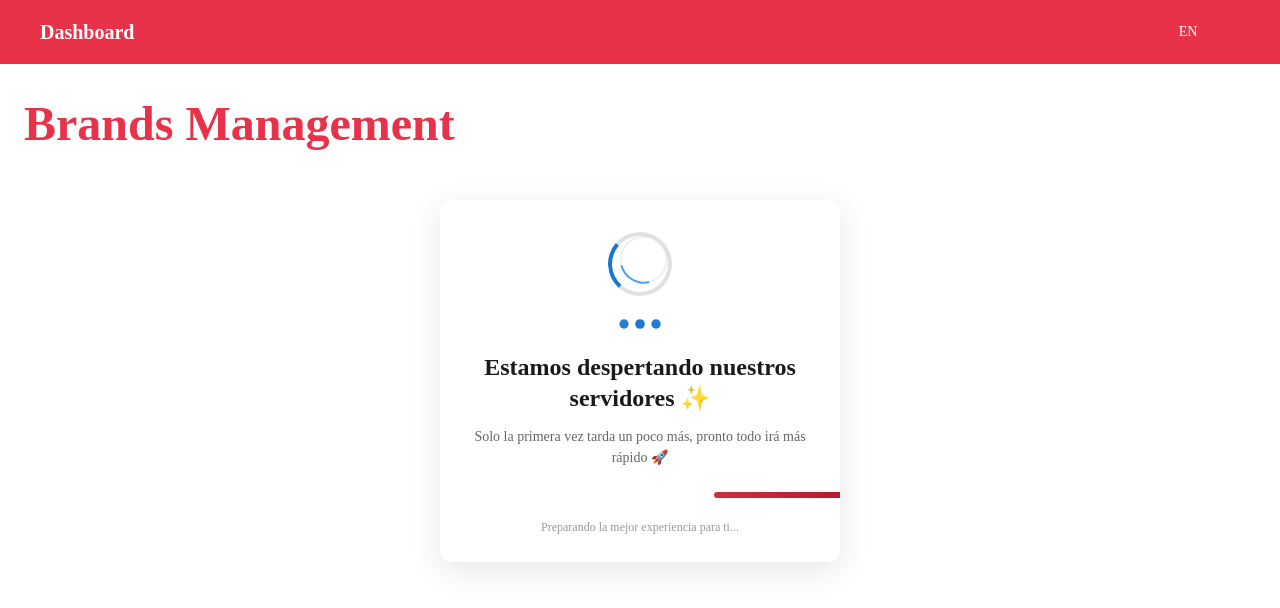
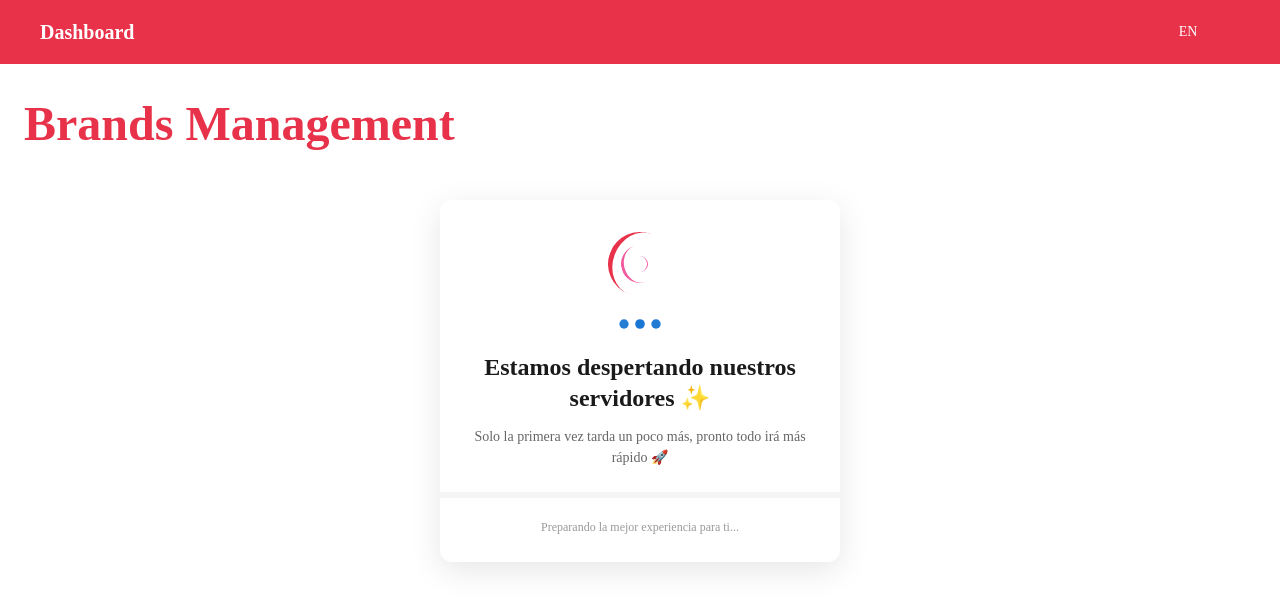
Before and after one commit to ImCrisam/crud_frontend_next_static, a Next.js app: page / in a window 1280 px wide. Shown: the top 608 px of the page. Built offline with nearby package versions, Linux system fonts and the light colour scheme; no server answers; some icons are missing.

Commit message:
component clod start loader

```diff
--- a/app/_components/cold-start-loader.tsx
+++ b/app/_components/cold-start-loader.tsx
@@ -32,33 +32,41 @@ export default function ColdStartLoader() {
         <CardContent sx={{ p: 4, textAlign: "center" }}>
           <Box sx={{ display: "flex", justifyContent: "center", mb: 3 }}>
             <motion.div
-              animate={{ rotate: 360 }}
-              transition={{ duration: 2, repeat: Number.POSITIVE_INFINITY, ease: "linear" }}
+              style={{
+                position: "relative",
+                width: 64,
+                height: 64,
+                padding: "8px 13px 13px 13px",
+                borderTop: `5px solid ${theme.palette.primary.main}`,
+                borderRight: `5px`,
+                borderRadius: "50%",
+              }}
+              animate={{ rotate: -360 }}
+              transition={{ duration: 2.5, repeat: Number.POSITIVE_INFINITY, ease: "linear" }}
             >
-              <Box
-                sx={{
-                  width: 64,
-                  height: 64,
-                  border: "4px solid #e0e0e0",
-                  borderTop: "4px solid #1976d2",
+              <motion.div
+                style={{
+                  width: "100%",
+                  height: "100%",
+                  padding: "11px 7px 11px 11px",
+                  borderRight: `3px solid ${theme.palette.secondary.main}`,
                   borderRadius: "50%",
-                  position: "relative",
                 }}
+                animate={{ rotate: 360 }}
+                transition={{ duration: 1.5, repeat: Number.POSITIVE_INFINITY, ease: "linear" }}
               >
                 <motion.div
                   style={{
-                    position: "absolute",
-                    inset: 8,
-                    width: 48,
-                    height: 48,
-                    border: "2px solid rgba(224, 224, 224, 0.5)",
-                    borderBottom: "2px solid #42a5f5",
+                    position: "relative",
+                    width: "100%",
+                    height: "100%",
+                    borderLeft: `1px solid ${theme.palette.secondary.main}`,
                     borderRadius: "50%",
                   }}
                   animate={{ rotate: -360 }}
-                  transition={{ duration: 1.5, repeat: Number.POSITIVE_INFINITY, ease: "linear" }}
+                  transition={{ duration: 0.5, repeat: Number.POSITIVE_INFINITY, ease: "linear" }}
                 />
-              </Box>
+              </motion.div>
             </motion.div>
           </Box>
 
@@ -115,21 +123,22 @@ export default function ColdStartLoader() {
             </Typography>
           </motion.div>
 
-          <motion.div initial={{ opacity: 0 }} animate={{ opacity: 1 }} transition={{ delay: 0.6 }}>
-            <Box sx={{ width: "100%", mb: 2 }}>
+          <motion.div initial={{ opacity: 0 }} animate={{ opacity: 1 }} transition={{ delay: 0.5 }}>
+            <Box sx={{ mb: 2, backgroundColor: "grey.100", marginInline: -32 }}>
               <motion.div
-                animate={{ x: ["-100%", "100%"] }}
+                animate={{ x: ["-150%", "150%"] }}
                 transition={{
                   duration: 2,
                   repeat: Number.POSITIVE_INFINITY,
                   ease: "easeInOut",
+
                 }}
               >
                 <LinearProgress
                   sx={{
                     height: 6,
                     borderRadius: 3,
-                    backgroundColor:"background.paper",
+                    backgroundColor: "grey.300",
                     "& .MuiLinearProgress-bar": {
                       background: theme.palette.primary.gradient,
                       borderRadius: 3,
```
